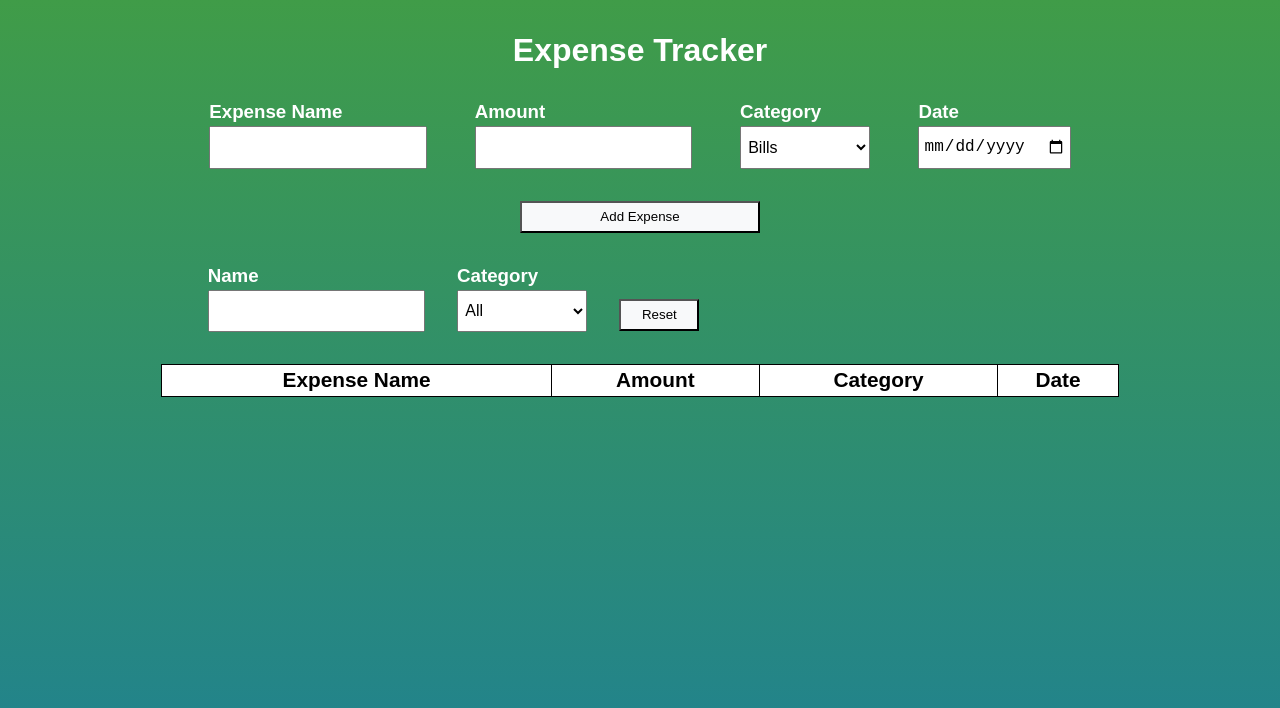
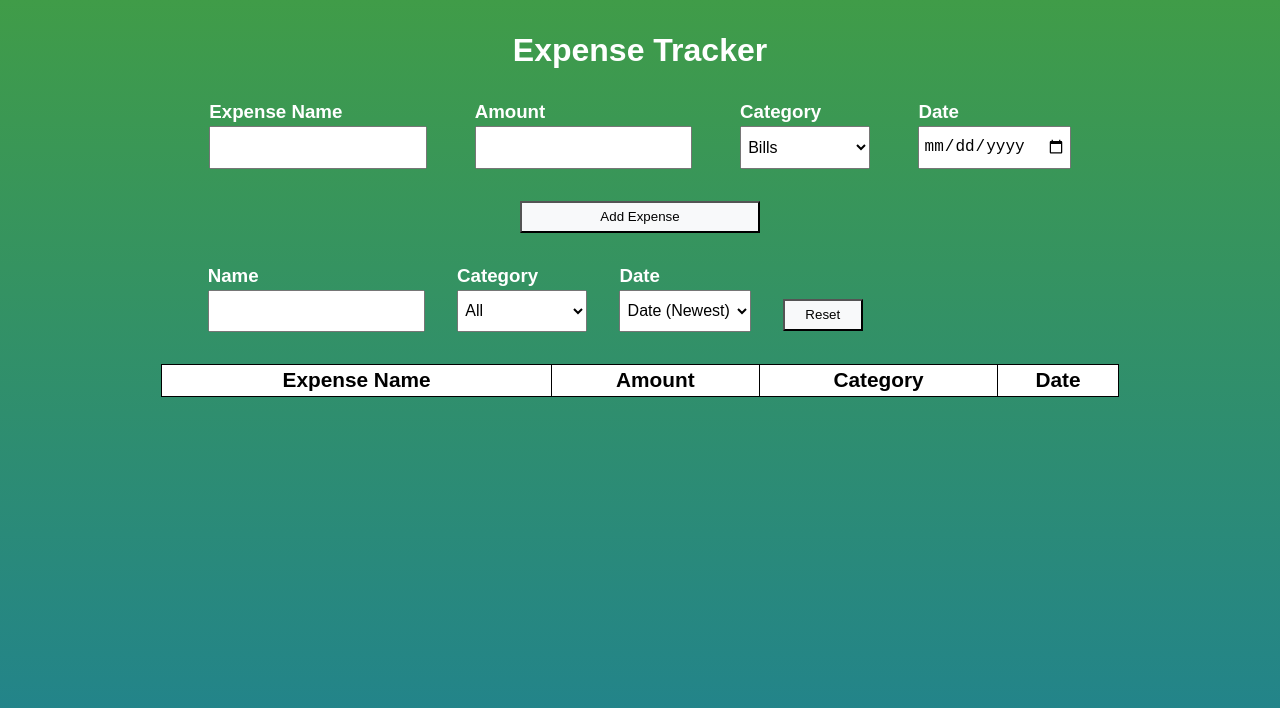
Before and after one commit to lewispotticary/react-expense-tracker, a React (Create React App) app: page / in a window 1280 px wide. Shown: the top 708 px of the page. Built offline with nearby package versions, Linux system fonts and the light colour scheme.

Commit message:
Created date sort div and set value function

```diff
--- a/src/components/Filter.js
+++ b/src/components/Filter.js
@@ -1,6 +1,6 @@
 import React from 'react';
 
-function Filter ({categoryFilter, setCategoryFilter, setNameFilter}) {
+function Filter ({categoryFilter, setCategoryFilter, setNameFilter, dateSort, setDateSort}) {
 
     //Functions
 
@@ -21,6 +21,10 @@ function Filter ({categoryFilter, setCategoryFilter, setNameFilter}) {
         const resetHandler = () => {
             setCategoryFilter("");
             setNameFilter("");
+        }
+
+        const dateSortHandler = (e) => {
+            setDateSort(e.target.value);
         }
 
     //Main - Returns HTML
@@ -45,6 +49,14 @@ function Filter ({categoryFilter, setCategoryFilter, setNameFilter}) {
                     </select>
                 </div>
 
+                <div className="dateSort">
+                    <h3>Date</h3>
+                    <select id="cars" name="cars" value={dateSort} onChange={dateSortHandler}>
+                        <option value="New">Date (Newest)</option>
+                        <option value="Old">Date (Oldest)</option>
+                    </select>
+                </div>
+
                 <button className="resetBtn" onClick={resetHandler}>Reset</button>
             </div>
         )
```
